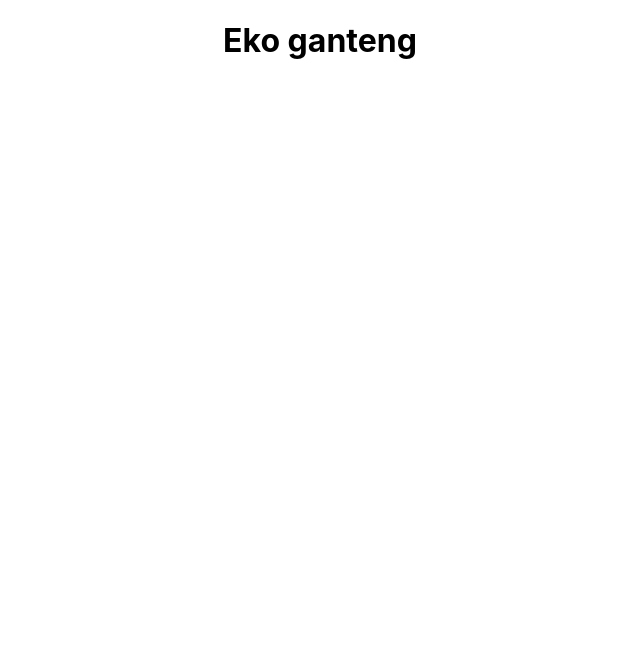
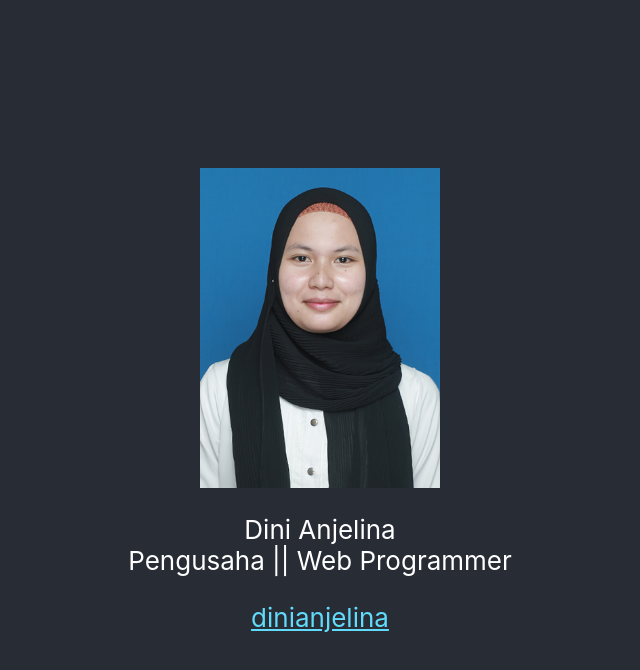
Before and after one commit to dinianjelina/eduwork-reactjs-1, a React (Create React App) app: page / in a window 1280 px wide. Shown: the top 670 px of the page, without its empty margins (320-960 px from the left). Built offline with nearby package versions, Linux system fonts and the light colour scheme.

Commit message:
Update file App.js

```diff
--- a/src/App.css
+++ b/src/App.css
@@ -4,14 +4,14 @@
 
 .App-logo {
   height: 40vmin;
-  pointer-events: none;
+  /* pointer-events: none; */
 }
 
-@media (prefers-reduced-motion: no-preference) {
+/* @media (prefers-reduced-motion: no-preference) {
   .App-logo {
     animation: App-logo-spin infinite 20s linear;
   }
-}
+} */
 
 .App-header {
   background-color: #282c34;
--- a/src/App.js
+++ b/src/App.js
@@ -1,10 +1,41 @@
-import logo from './logo.svg';
+// import logo from './logo.svg';
+// import './App.css';
+
+// function App() {
+//   return (
+//     <div className="App">
+//       <header className="App-header">
+//         <img src={logo} className="App-logo" alt="logo" />
+//         <p>
+//           Edit <code>src/App.js</code> and save to reload.
+//           <br />
+//           oke sudah ditambah
+//         </p>
+//         <a className="App-link" href="https://reactjs.org" target="_blank" rel="noopener noreferrer">
+//           Learn React
+//         </a>
+//       </header>
+//     </div>
+//   );
+// }
+
+import logo from './dinianjelina.jpg';
 import './App.css';
 
 function App() {
   return (
     <div className="App">
-      <h1>Eko ganteng</h1>
+      <header className="App-header">
+        <img src={logo} className="App-logo" alt="dinianjelina" />
+        <p>
+          Dini Anjelina
+          <br />
+          Pengusaha || Web Programmer
+        </p>
+        <a className="App-link" href="https://www.instagram.com/dinianjelina_/" target="_blank" rel="noopener noreferrer">
+          dinianjelina
+        </a>
+      </header>
     </div>
   );
 }
```
Also changed, not shown: src/dinianjelina.jpg (added).
